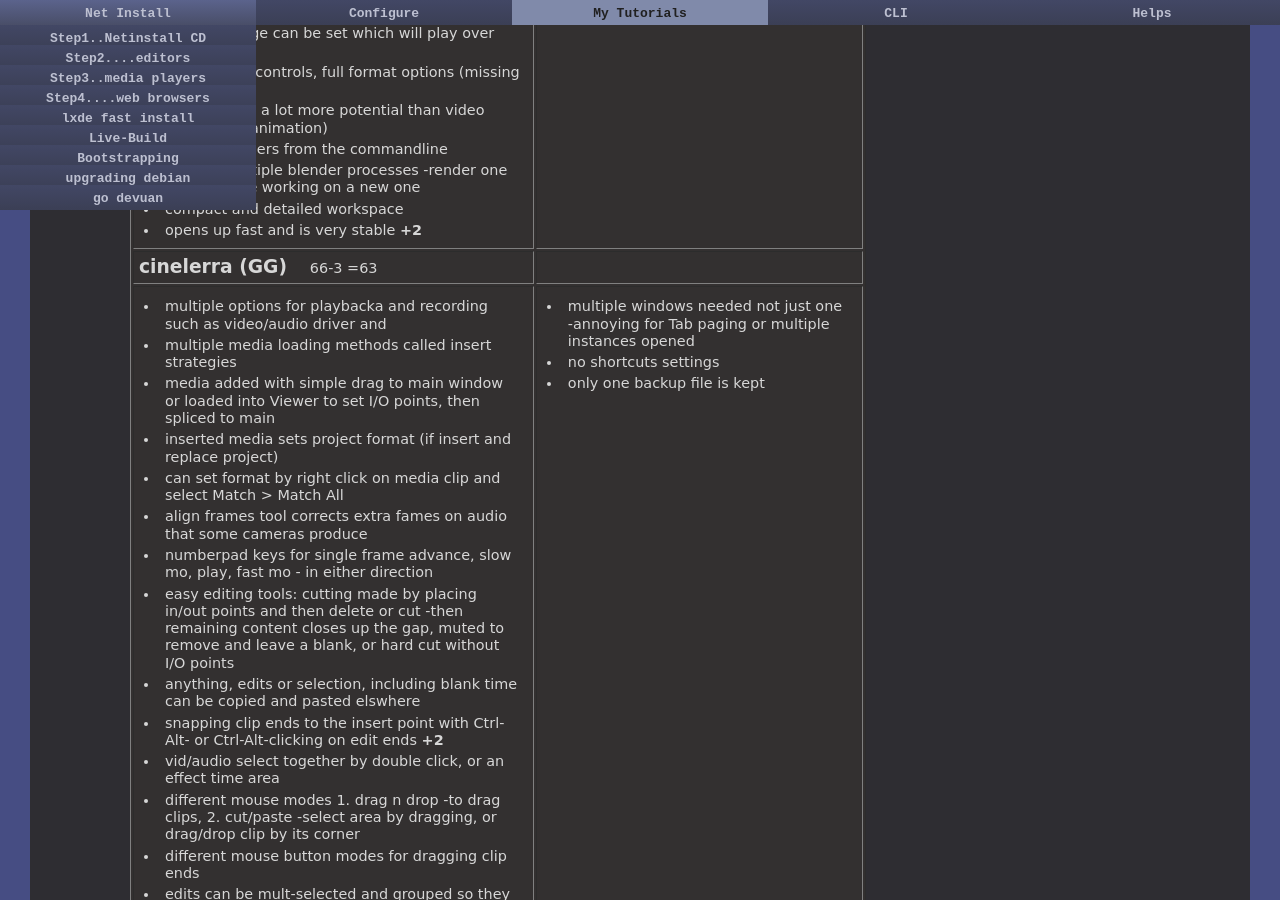
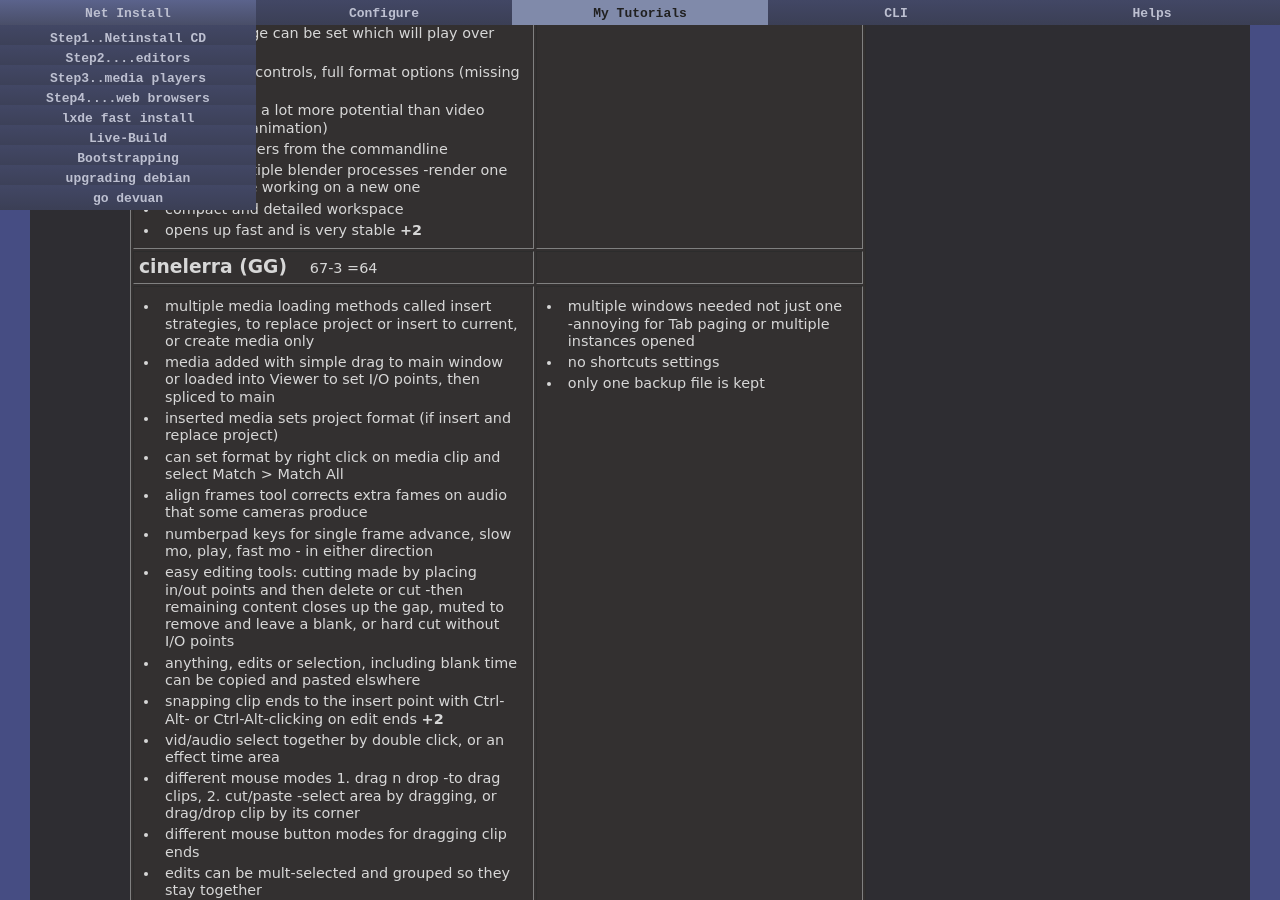
Before and after one commit to dquinton/debian-install, a Jekyll site: the page built from tutorial/04b-video-editors.html, in a window 1280 px wide and 900 px high, scrolled down 3911 px. Built offline with Jekyll 4.4.1, drawn with Linux system fonts in a browser that asks for light colours; some of the changed text lies outside the part shown.

Commit message:
updating pages

```diff
--- a/tutorial/04b-video-editors.html
+++ b/tutorial/04b-video-editors.html
@@ -220,12 +220,11 @@
 <li>not a program for movie editing beginners -ui is perhaps more confusing</td></tr>
 
 
-<tr><td><span style="font-size: 1.3em;font-weight: bold; ">cinelerra (GG)</span> &nbsp;&nbsp;&nbsp;&nbsp;66-3 =63</td>
+<tr><td><span style="font-size: 1.3em;font-weight: bold; ">cinelerra (GG)</span> &nbsp;&nbsp;&nbsp;&nbsp;67-3 =64</td>
 <td></td></tr>
 
 <tr><td><ul>
-<li>multiple options for playbacka and recording such as video/audio driver and
-<li>multiple media loading methods called insert strategies
+<li>multiple media loading methods called insert strategies, to replace project or insert to current, or create media only
 <li>media added with simple drag to main window or loaded into Viewer to set I/O points, then spliced to main
 <li>inserted media sets project format (if insert and replace project)
 <li>can set format by right click on media clip and select Match > Match All
@@ -275,6 +274,8 @@
 <li>colour of clip bars on timeline can be set
 <li>saving the project does not interrupt playback or cause crash
 <li>fast shortcuts for saving (S), undo (Z), copy, cut and paste (C,X,V), mute (M), show full timeline (F)
+<li>multiple options for playback and recording such as video/audio driver
+<li>UI can be scaled, ie buttons and font size
 <br><br><br>
 There are actually more positives than what are on this list as there are many technical features that I haven't grasped yet or needed myself - the score would go over 100 easily.
 </td>
```
